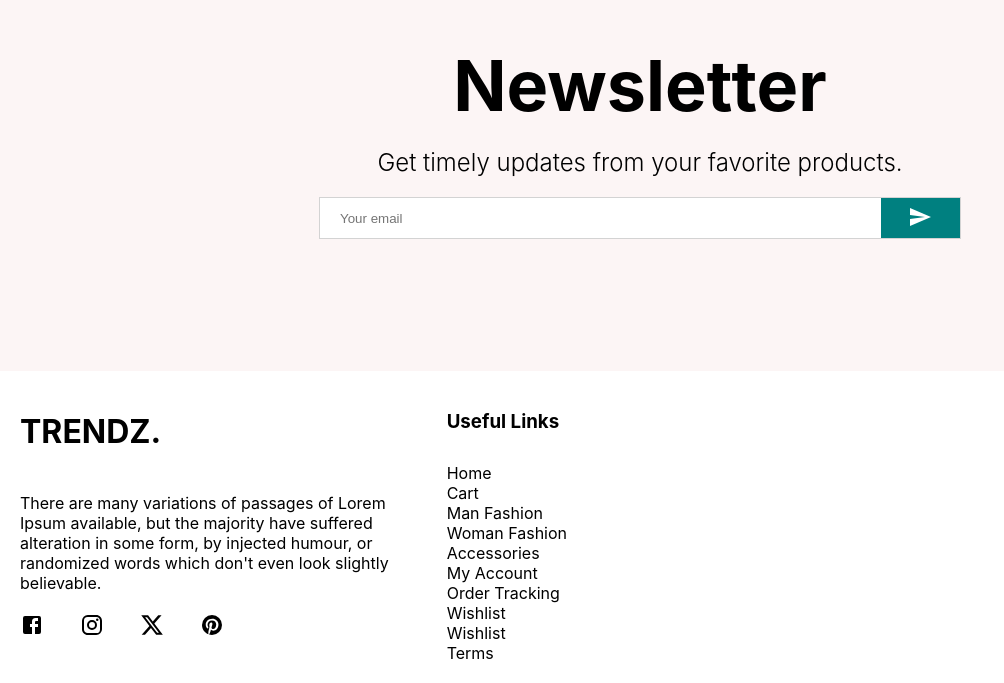
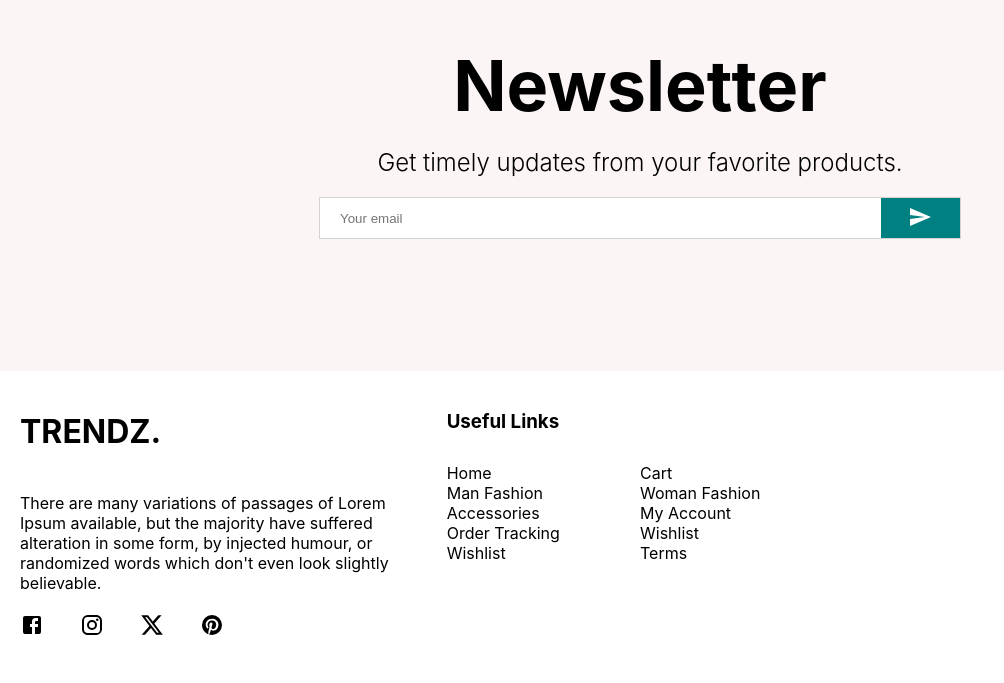
Before and after one commit to tg1489/e-commerce-shopping, a React (Create React App) app: page / in a window 1280 px wide. Shown: the part 2397-3080 px from the top of the page, without its empty margins (0-1004 px from the left). Built offline with nearby package versions, Linux system fonts and the light colour scheme.

Commit message:
wrapped the links inside a flex

```diff
--- a/src/components/Footer.jsx
+++ b/src/components/Footer.jsx
@@ -43,9 +43,13 @@ export default function Footer() {
     margin: 0px;
     padding: 0px;
     list-style: none;
+    display: flex;
+    flex-wrap: wrap;
   `;
 
-  const ListItem = styled.li``;
+  const ListItem = styled.li`
+    width: 50%;
+  `;
 
   const Right = styled.div`
     flex: 1;
```
